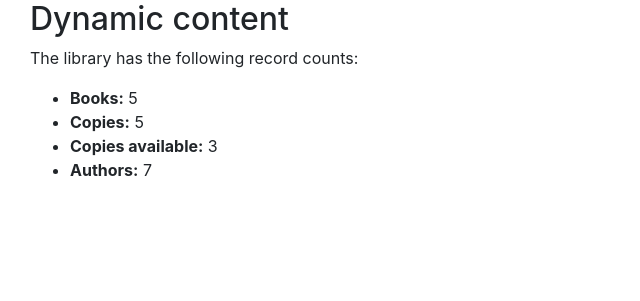
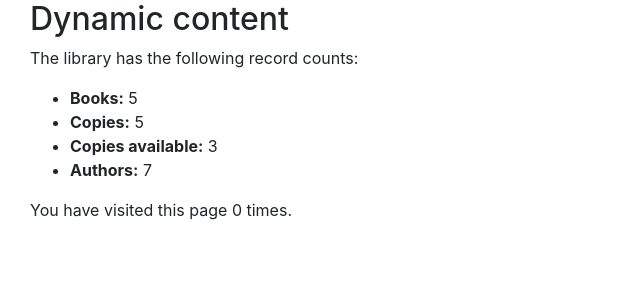
Before and after one commit to ernesthenry/electronic-library, a Django app: page /catalog/ in a window 1280 px wide. Shown: the part 184-485 px from the top of the page, without its empty margins (0-640 px from the left). Run offline with Django 3.2, Linux system fonts and the light colour scheme; data comes from the database, SQL or seed files in the repository; both versions use the stored data as it was after the commit; some libraries are stand-ins or nearby versions.

Commit message:
Add sessions

```diff
--- a/library/catalog/templates/index.html
+++ b/library/catalog/templates/index.html
@@ -11,4 +11,5 @@
     <li><strong>Copies available:</strong> {{ num_instances_available }}</li>
     <li><strong>Authors:</strong> {{ num_authors }}</li>
 </ul>
+<p>You have visited this page {{ num_visits }}{% if num_visits == 1 %} time{% else %} times{% endif %}.</p>
 {% endblock %}
--- a/library/catalog/views.py
+++ b/library/catalog/views.py
@@ -17,11 +17,17 @@ def index(request):
     # The 'all()' is implied by default.
     num_authors = Author.objects.count()
 
+    # Number of visits to this view, as counted in the session variable.
+    num_visits = request.session.get('num_visits', 0)
+    request.session['num_visits'] = num_visits + 1
+
+
     context = {
         'num_books': num_books,
         'num_instances': num_instances,
         'num_instances_available': num_instances_available,
         'num_authors': num_authors,
+        'num_visits': num_visits,
     }
 
     # Render the HTML template index.html with the data in the context variable
--- a/library/library/settings.py
+++ b/library/library/settings.py
@@ -119,3 +119,4 @@ USE_TZ = True
 # https://docs.djangoproject.com/en/2.2/howto/static-files/
 
 STATIC_URL = '/static/'
+SESSION_SAVE_EVERY_REQUEST = True
```
Also changed, not shown: library/catalog/admin.py (line endings or trailing spaces), library/db.sqlite3.
